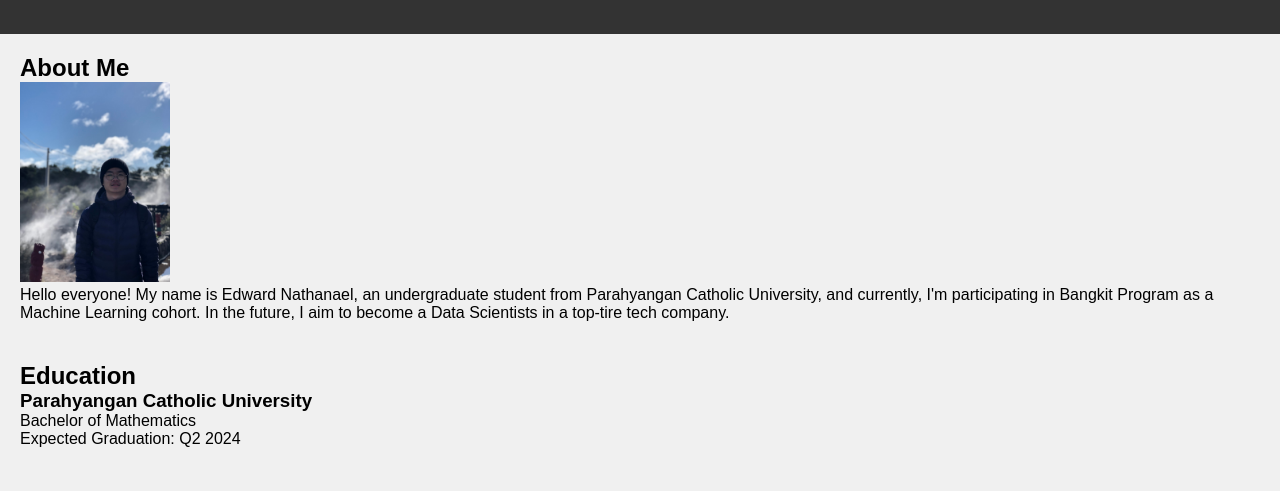
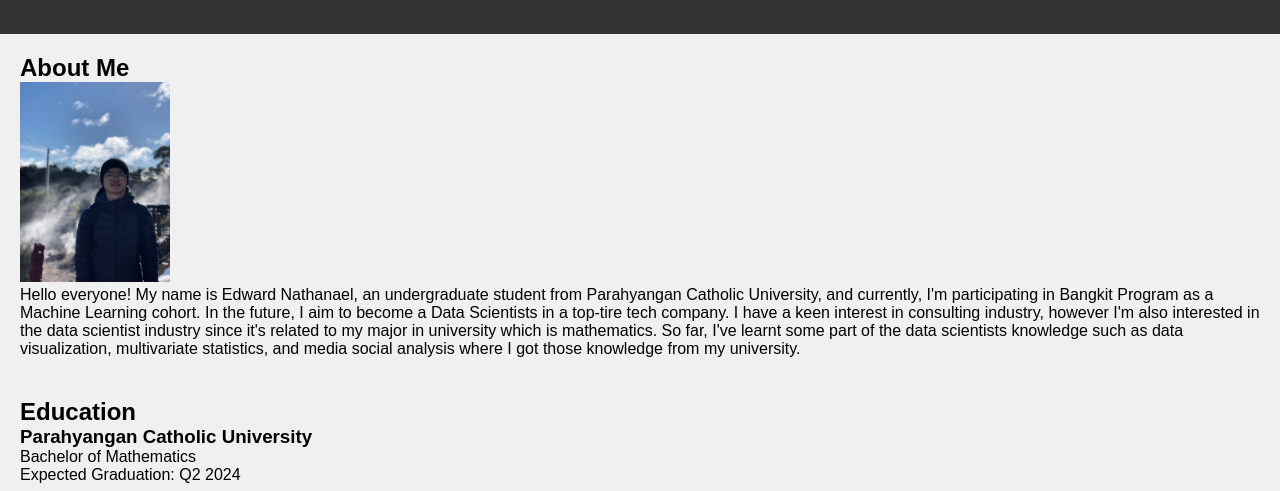
Before and after one commit to edwardn7/edwardn7.github.io, a plain HTML site: page index.html in a window 1280 px wide. Shown: the part 93-584 px from the top of the page. Drawn offline with Linux system fonts and the light colour scheme.

Commit message:
Update index.html

```diff
--- a/index.html
+++ b/index.html
@@ -21,7 +21,7 @@
     <section id="about">
         <h2>About Me</h2>
         <img src="IMG_8664.JPG" alt="Edward Nathanael" width="150" height="200">
-        <p>Hello everyone! My name is Edward Nathanael, an undergraduate student from Parahyangan Catholic University, and currently, I'm participating in Bangkit Program as a Machine Learning cohort. In the future, I aim to become a Data Scientists in a top-tire tech company.</p>
+        <p>Hello everyone! My name is Edward Nathanael, an undergraduate student from Parahyangan Catholic University, and currently, I'm participating in Bangkit Program as a Machine Learning cohort. In the future, I aim to become a Data Scientists in a top-tire tech company. I have a keen interest in consulting industry, however I'm also interested in the data scientist industry since it's related to my major in university which is mathematics. So far, I've learnt some part of the data scientists knowledge such as data visualization, multivariate statistics, and media social analysis where I got those knowledge from my university.</p>
     </section>
 
      <section id="education">
```
